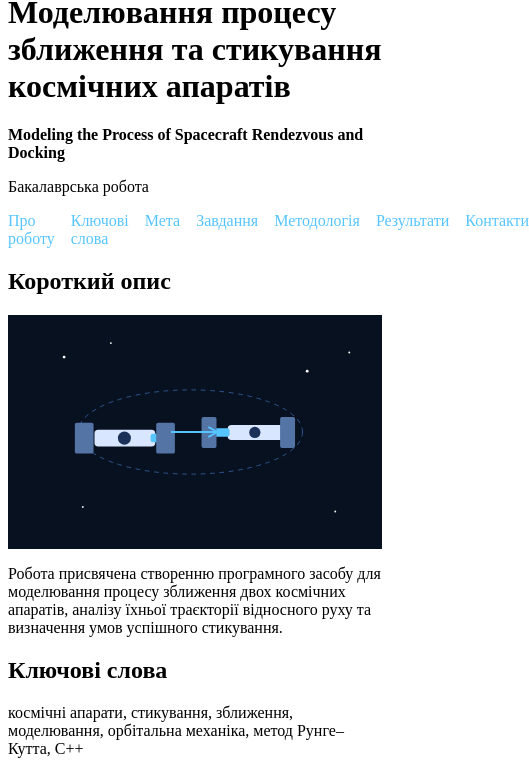
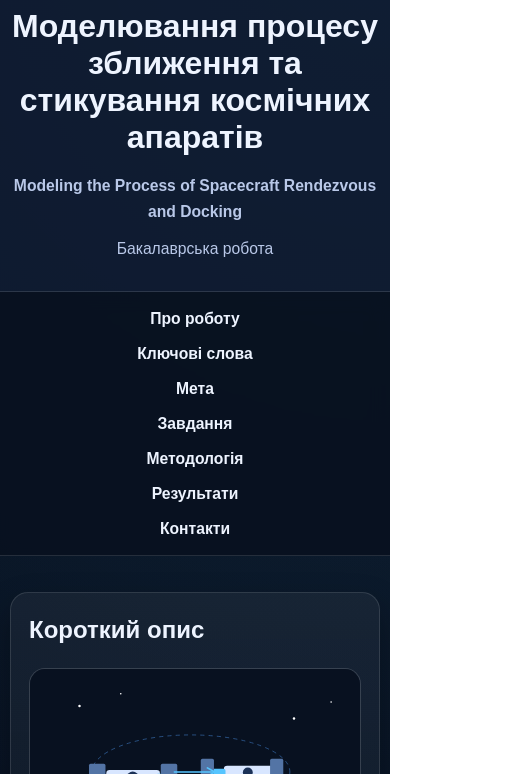
Before and after one commit to OhChilled/bachelor-landing, a plain HTML site: page index.html in a window 390 px wide. Shown: the part 83-857 px from the top of the page, 529 px wide, since content can reach past the window. Drawn offline with Linux system fonts and the light colour scheme.

Commit message:
Додавання адаптивного оформлення, типографіку та фінальне стилювання інтерфейсу

```diff
--- a/index.html
+++ b/index.html
@@ -117,6 +117,7 @@
             <li>Обчислення відстані між космічними апаратами як функції часу.</li>
             <li>Визначення моменту досягнення умови стикування або фіксація її недосягнення.</li>
             <li>Формування числових результатів для подальшого аналізу.</li>
+            <li>Створення основи для подальшого розвитку програмного засобу.</li>
         </ul>
     </section>
 
@@ -126,7 +127,14 @@
             <p><strong>Автор:</strong> Ткаченко Данііл</p>
             <p><strong>Заклад освіти:</strong> Сумський державний університет</p>
             <p><strong>Кафедра:</strong> Інформаційних технологій</p>
-            <p><strong>Репозиторій:</strong> <a href="https://github.com/OhChilled/Project" target="_blank" rel="noopener noreferrer">github.com/OhChilled/Project</a></p>
+            <p><strong>Email:</strong>
+                <a href="mailto:tgctkachenko@gmail.com">tkachenko@example.com</a>
+            </p>
+            <p><strong>Репозиторій:</strong>
+                <a href="https://github.com/OhChilled/Project" target="_blank">
+                    github.com/OhChilled/Project
+                </a>
+            </p>
         </address>
     </section>
 </main>
--- a/style.css
+++ b/style.css
@@ -1,27 +1,35 @@
-.skip-link {
-    position: absolute;
-    left: 10px;
-    top: -40px;
-    background: white;
-    color: black;
-    padding: 8px 12px;
-    border-radius: 8px;
+:root {
+    --bg: #081120;
+    --bg-soft: #0f1b31;
+    --card: #132644;
+    --text: #eef4ff;
+    --muted: #b9c8e8;
+    --accent: #56c5ff;
+    --accent-dark: #1b9bd6;
+    --border: rgba(255, 255, 255, 0.12);
+    --shadow: 0 14px 32px rgba(0, 0, 0, 0.28);
+    --radius: 18px;
+    --container: 1120px;
 }
 
-.skip-link:focus {
-    top: 10px;
+*,
+*::before,
+*::after {
+    box-sizing: border-box;
 }
 
-nav ul {
-    list-style: none;
-    display: flex;
-    gap: 16px;
-    padding: 0;
+html {
+    scroll-behavior: smooth;
 }
 
-nav a {
-    color: #56c5ff;
-    text-decoration: none;
+body {
+    margin: 0;
+    font-family: Arial, Helvetica, sans-serif;
+    line-height: 1.6;
+    color: var(--text);
+    background:
+            radial-gradient(circle at top right, rgba(86, 197, 255, 0.14), transparent 30%),
+            linear-gradient(180deg, #07101d 0%, #0a1730 100%);
 }
 
 img {
@@ -29,3 +37,189 @@ img {
     height: auto;
     display: block;
 }
+
+a {
+    color: var(--accent);
+}
+
+a:hover,
+a:focus-visible {
+    color: #9ae5ff;
+}
+
+.container {
+    width: min(100% - 32px, var(--container));
+    margin: 0 auto;
+}
+
+.skip-link {
+    position: absolute;
+    left: 12px;
+    top: -48px;
+    background: #ffffff;
+    color: #000000;
+    padding: 10px 14px;
+    border-radius: 10px;
+    z-index: 1000;
+    text-decoration: none;
+}
+
+.skip-link:focus {
+    top: 12px;
+}
+
+.site-header {
+    padding: 36px 0 24px;
+    background: rgba(15, 27, 49, 0.8);
+    border-bottom: 1px solid var(--border);
+}
+
+.site-header .container {
+    display: flex;
+    flex-direction: column;
+    align-items: center;
+    text-align: center;
+}
+
+.site-header img {
+    margin-bottom: 16px;
+}
+
+.site-header h1 {
+    margin: 0 0 12px;
+    font-size: clamp(2rem, 4vw, 3.4rem);
+    line-height: 1.15;
+    max-width: 900px;
+}
+
+.site-header p {
+    margin: 6px 0;
+    color: var(--muted);
+}
+
+nav {
+    position: sticky;
+    top: 0;
+    z-index: 100;
+    backdrop-filter: blur(10px);
+    background: rgba(8, 17, 32, 0.9);
+    border-bottom: 1px solid var(--border);
+}
+
+nav .container {
+    padding: 14px 0;
+}
+
+nav ul {
+    list-style: none;
+    display: flex;
+    flex-wrap: wrap;
+    justify-content: center;
+    gap: 14px 20px;
+    padding: 0;
+    margin: 0;
+}
+
+nav a {
+    text-decoration: none;
+    font-weight: 700;
+    color: var(--text);
+}
+
+nav a:hover,
+nav a:focus-visible {
+    color: var(--accent);
+}
+
+main.container {
+    padding: 36px 0 48px;
+}
+
+section {
+    margin-bottom: 24px;
+    padding: 28px;
+    border-radius: var(--radius);
+    background: linear-gradient(180deg, rgba(255,255,255,0.05), rgba(255,255,255,0.03));
+    border: 1px solid var(--border);
+    box-shadow: var(--shadow);
+}
+
+section img {
+    border-radius: 16px;
+    margin: 18px 0 20px;
+    border: 1px solid var(--border);
+    background: rgba(255,255,255,0.03);
+}
+
+h2 {
+    margin-top: 0;
+    margin-bottom: 16px;
+    font-size: clamp(1.5rem, 2.4vw, 2.1rem);
+}
+
+p,
+li {
+    color: var(--muted);
+    font-size: 1.02rem;
+}
+
+ul {
+    padding-left: 20px;
+}
+
+address {
+    font-style: normal;
+    color: var(--muted);
+}
+
+.site-footer {
+    padding: 24px 0 36px;
+    border-top: 1px solid var(--border);
+    text-align: center;
+    color: var(--muted);
+}
+
+.site-footer p {
+    margin: 0;
+}
+
+@media (max-width: 900px) {
+    .site-header {
+        padding-top: 28px;
+    }
+
+    nav {
+        position: static;
+    }
+
+    section {
+        padding: 22px;
+    }
+
+    .site-header h1 {
+        font-size: 2rem;
+    }
+}
+
+@media (max-width: 640px) {
+    .container {
+        width: min(100% - 20px, var(--container));
+    }
+
+    nav ul {
+        flex-direction: column;
+        align-items: center;
+        gap: 10px;
+    }
+
+    section {
+        padding: 18px;
+        margin-bottom: 18px;
+    }
+
+    p,
+    li,
+    address {
+        font-size: 0.98rem;
+    }
+}
```
